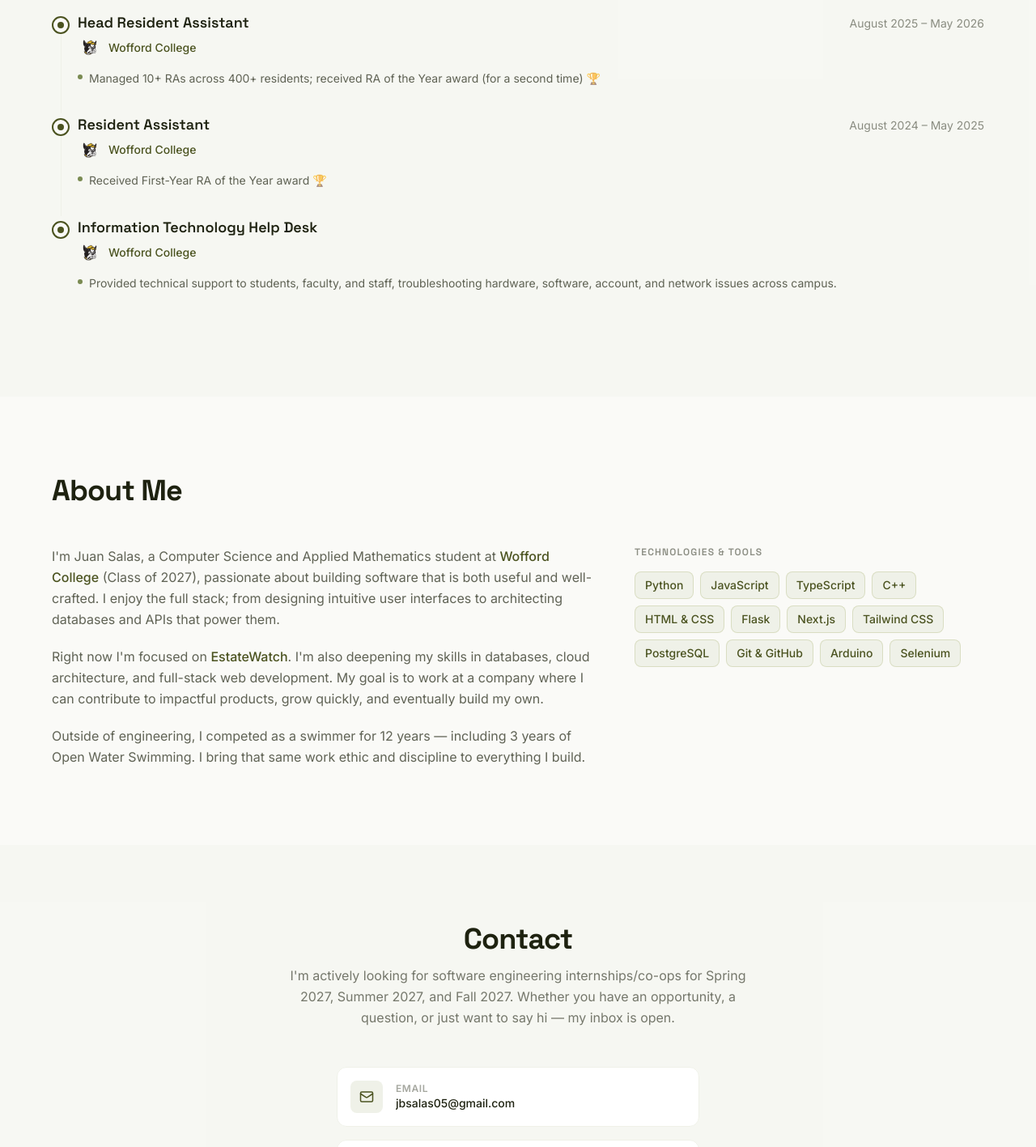
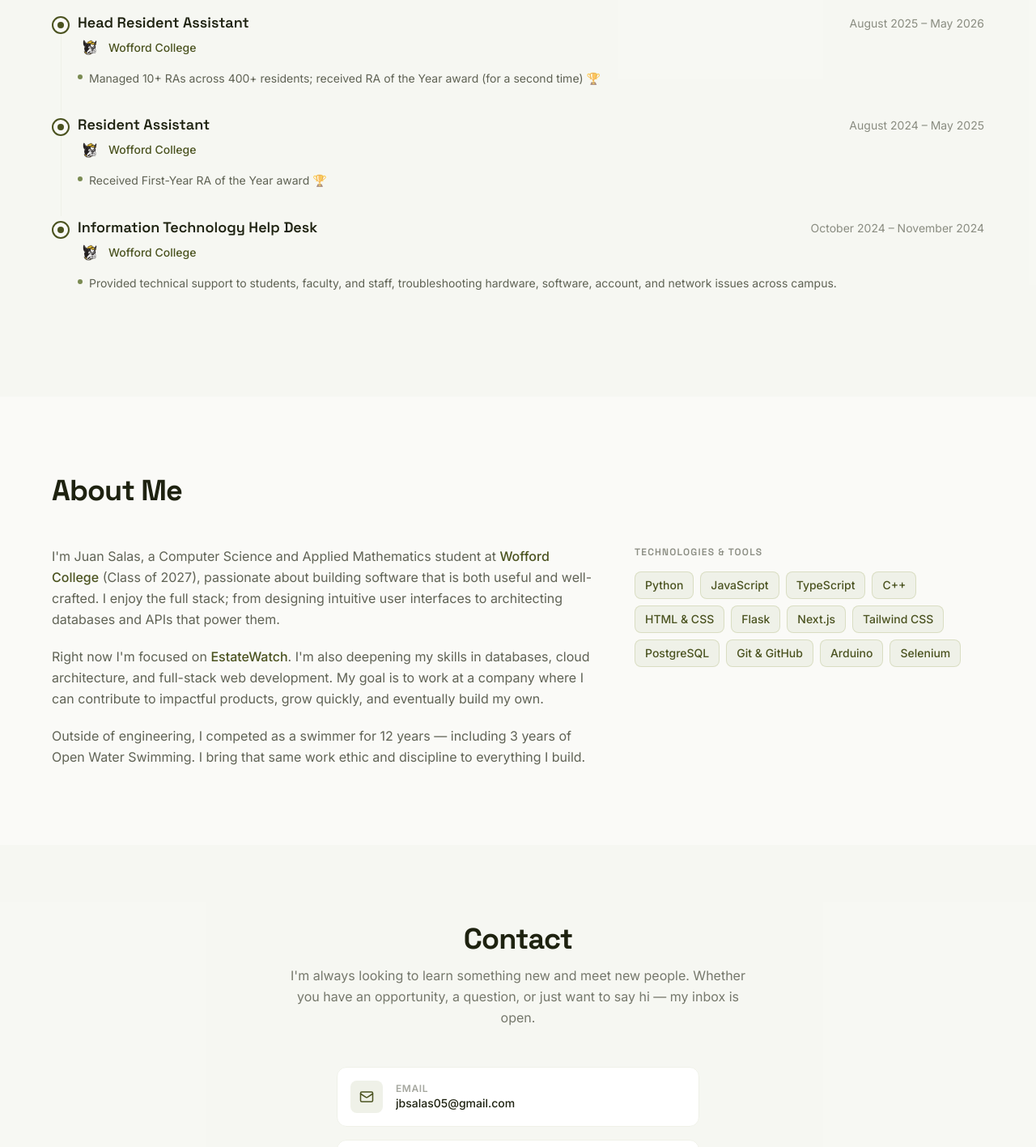
Before and after one commit to juanjbsalas/juanjbsalas, a Next.js app: page / in a window 1280 px wide. Shown: the part 4513-5930 px from the top of the page at 81% size. Built offline with nearby package versions, Linux system fonts and the light colour scheme.

Commit message:
Add IT Help Desk dates; update contact message

```diff
--- a/components/sections/Contact.tsx
+++ b/components/sections/Contact.tsx
@@ -36,7 +36,7 @@
           Contact
         </h2>
         <p className="text-camo-900/60 text-base leading-relaxed max-w-xl mx-auto">
-          I&apos;m actively looking for software engineering internships/co-ops for Spring 2027, Summer 2027, and Fall 2027. Whether
+          I&apos;m always looking to learn something new and meet new people. Whether
           you have an opportunity, a question, or just want to say hi — my inbox is open.
         </p>
       </div>
--- a/components/sections/OtherExperience.tsx
+++ b/components/sections/OtherExperience.tsx
@@ -19,8 +19,7 @@
   {
     role: 'Information Technology Help Desk',
     company: 'Wofford College',
-    // TODO: add dates
-    dates: '',
+    dates: 'October 2024 – November 2024',
     logo: '/images/wofford-terrier.png',
     bullets: [
       'Provided technical support to students, faculty, and staff, troubleshooting hardware, software, account, and network issues across campus.',
```
